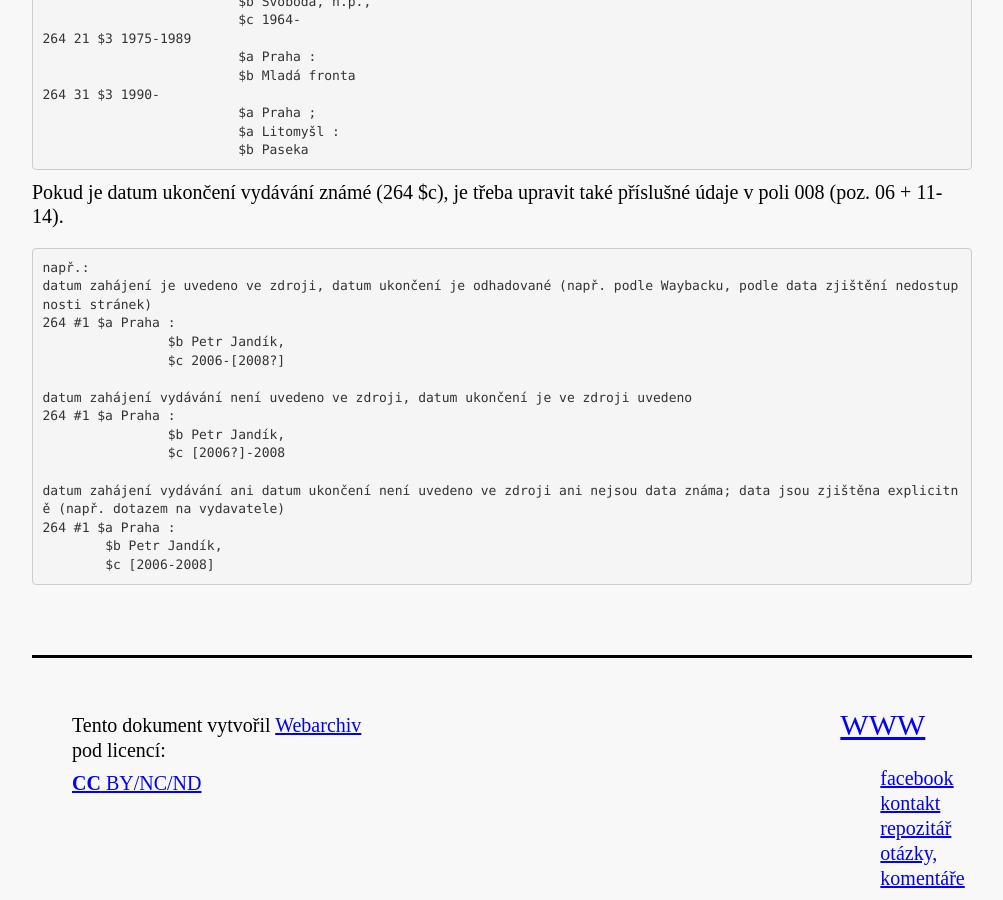
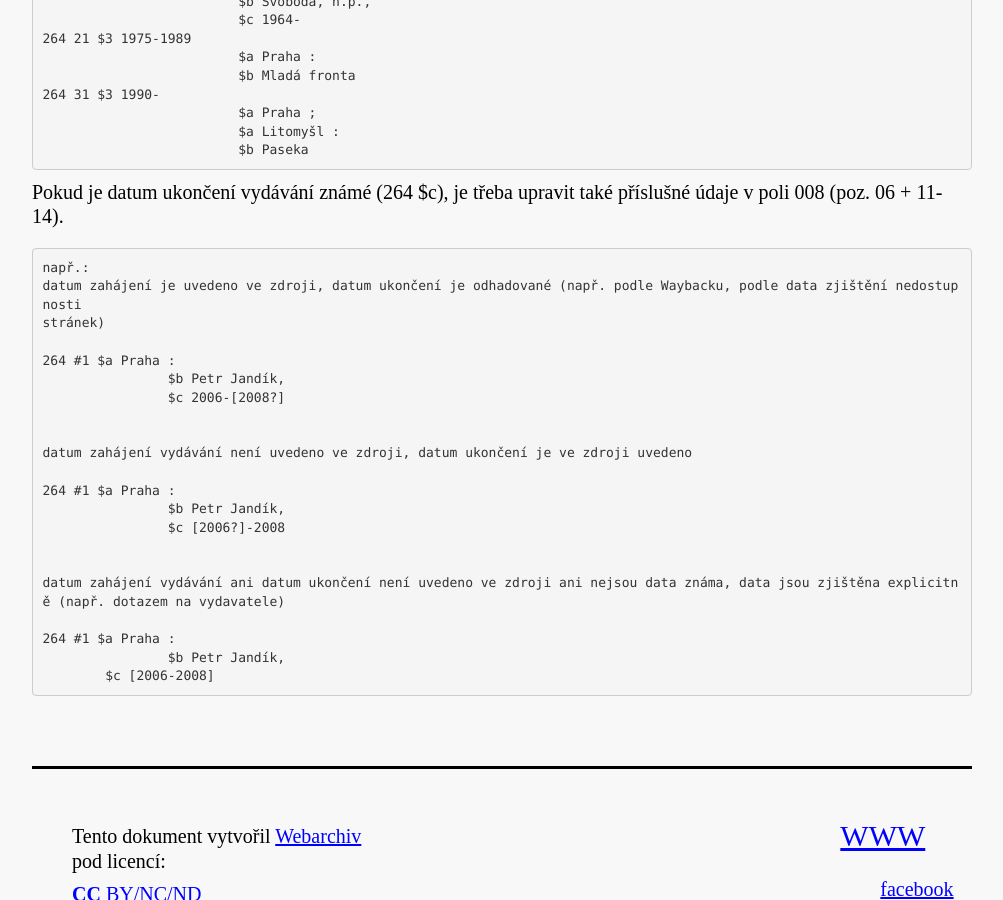
Before and after one commit to WebarchivCZ/katalogizacni-manual, a Jekyll site: the page built from _posts/2017-06-20-nazev.md, in a window 1280 px wide and 900 px high, scrolled down 10180 px. Shown: the whole window, without its empty margins (138-1141 px from the left). Built offline with Jekyll 4.4.1, drawn with Linux system fonts in a browser that asks for light colours.

Commit message:
revision tab1

````diff
--- a/_posts/2017-06-20-nazev.md
+++ b/_posts/2017-06-20-nazev.md
@@ -523,18 +523,24 @@ Pokud je datum ukončení vydávání známé (264 $c), je třeba upravit také
 
 ```
 např.:
-datum zahájení je uvedeno ve zdroji, datum ukončení je odhadované (např. podle Waybacku, podle data zjištění nedostupnosti stránek)
+datum zahájení je uvedeno ve zdroji, datum ukončení je odhadované (např. podle Waybacku, podle data zjištění nedostupnosti
+stránek)
+
 264 #1 $a Praha :
-		$b Petr Jandík,
+ 		$b Petr Jandík,
 		$c 2006-[2008?]
 
+
 datum zahájení vydávání není uvedeno ve zdroji, datum ukončení je ve zdroji uvedeno
+
 264 #1 $a Praha :
 		$b Petr Jandík,
 		$c [2006?]-2008
 
-datum zahájení vydávání ani datum ukončení není uvedeno ve zdroji ani nejsou data známa; data jsou zjištěna explicitně (např. dotazem na vydavatele)
+
+datum zahájení vydávání ani datum ukončení není uvedeno ve zdroji ani nejsou data známa, data jsou zjištěna explicitně (např. dotazem na vydavatele)
+
 264 #1 $a Praha :
-	$b Petr Jandík,
+ 		$b Petr Jandík,
 	$c [2006-2008]
 ```
````
